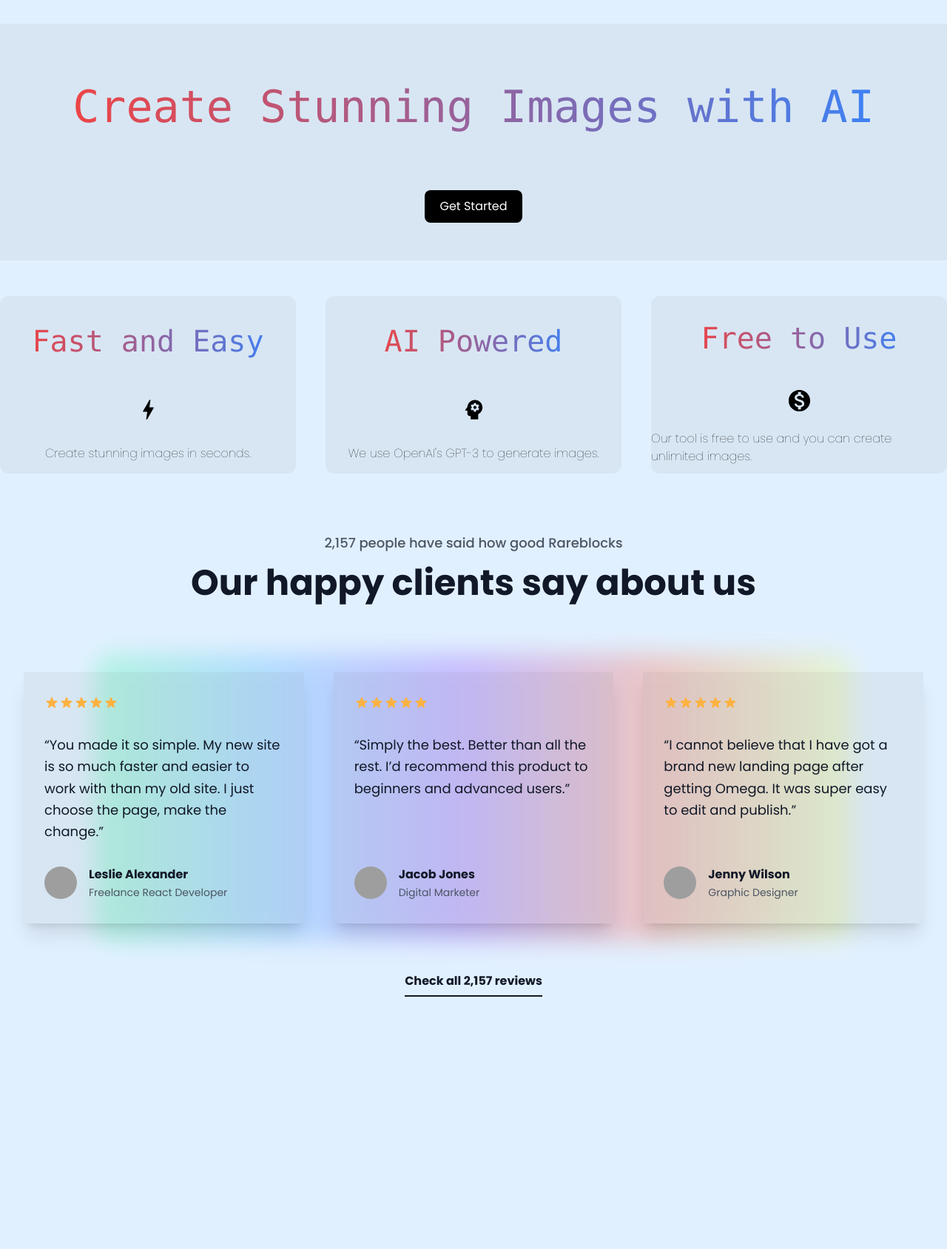
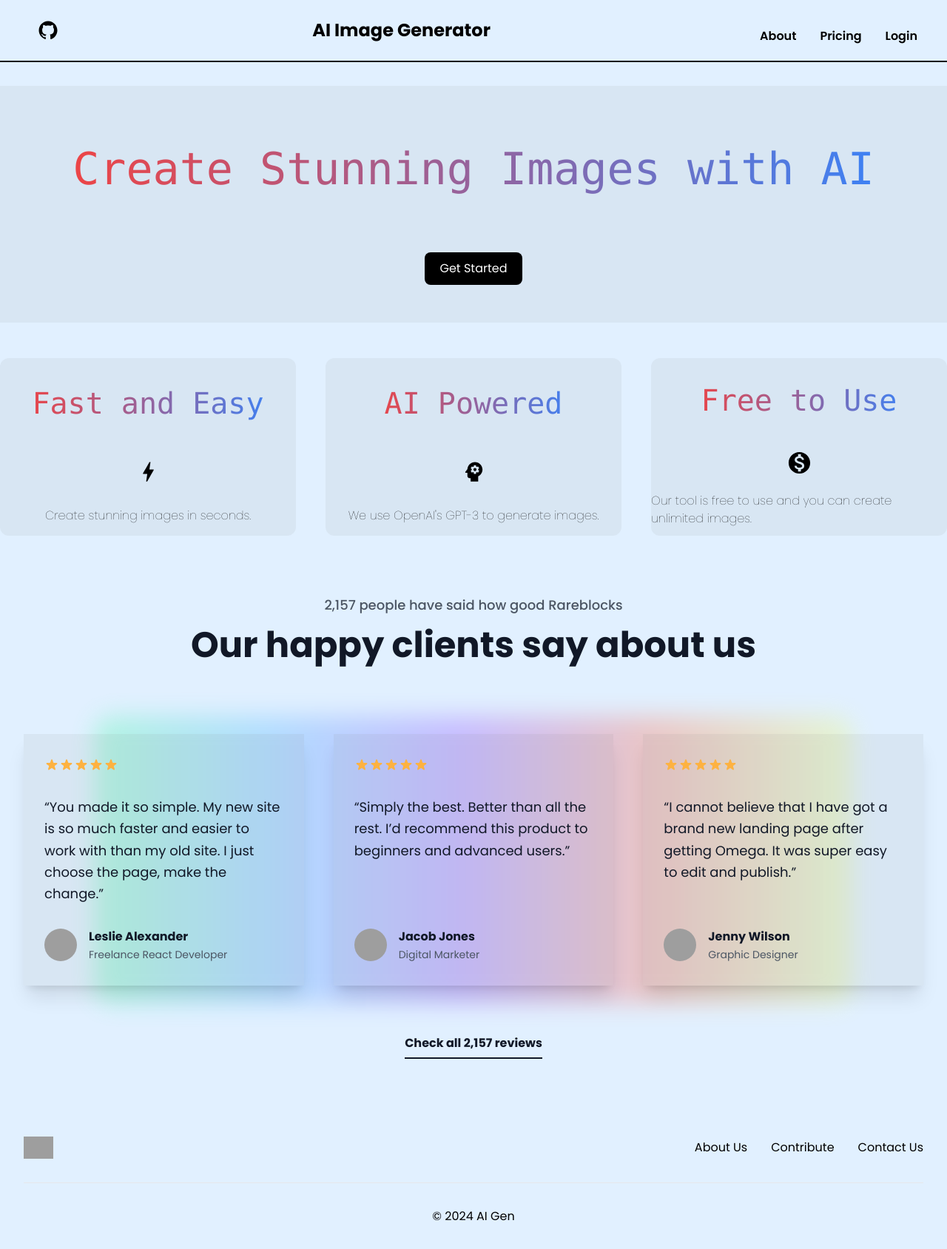
Before and after one commit to preston176/AI-Gen, a React (Vite) app: page / in a window 1280 px wide. Shown: the whole page at 74% size. Before the commit the page ends 1420 px from the top, so only its background shows below. Built offline with nearby package versions, Linux system fonts and the light colour scheme; grey boxes are pictures that could not be loaded.

Commit message:
Add header, footer, and about page to App.jsx

```diff
--- a/src/App.jsx
+++ b/src/App.jsx
@@ -3,16 +3,24 @@ import './App.css';
 import { BrowserRouter, Route, Routes } from 'react-router-dom';
 import HomePage from './Pages/HomePage';
 import ImageGen from './Pages/ImageGen';
+import Header from './Components/Header/Header';
+import Footer from './Components/Footer/Footer';
+import About from './Pages/About';
 
 const App = () => {
   return (
     <>
       <BrowserRouter>
-        <Routes>
-          <Route path="/" element={<HomePage />} />
-          <Route path="/generate_image" element={<ImageGen />} />
-          <Route path="*" element={<h1>Not Found</h1>} />
-        </Routes>
+        <div className='mx-auto max-w-7xl'>
+          <Header />
+          <Routes>
+            <Route path="/" element={<HomePage />} />
+            <Route path="/generate_image" element={<ImageGen />} />
+            <Route path="/about" element={<About />} />
+            <Route path="*" element={<h1>Not Found</h1>} />
+          </Routes>
+          <Footer />
+        </div>
       </BrowserRouter>
     </>
   )
```
